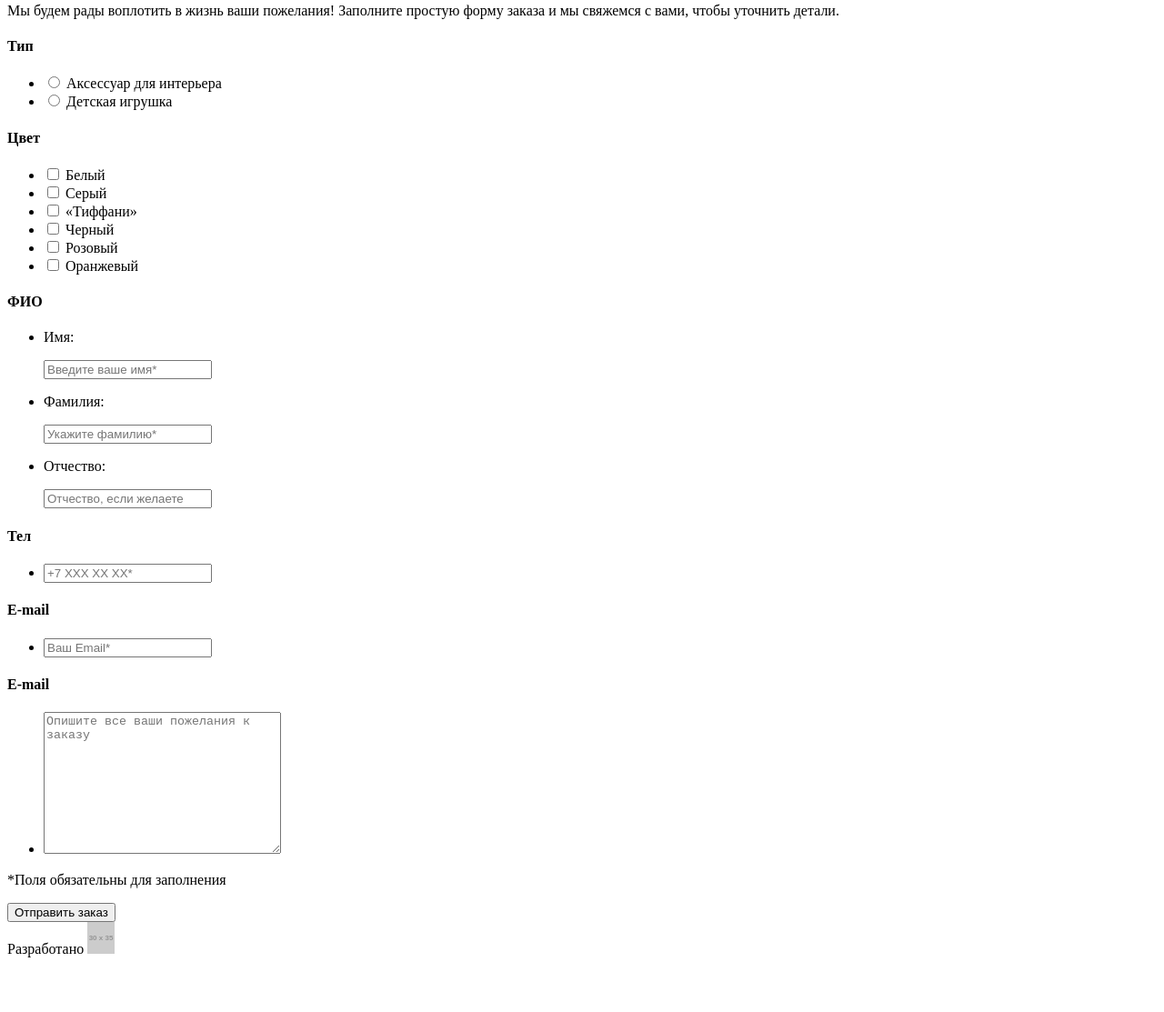
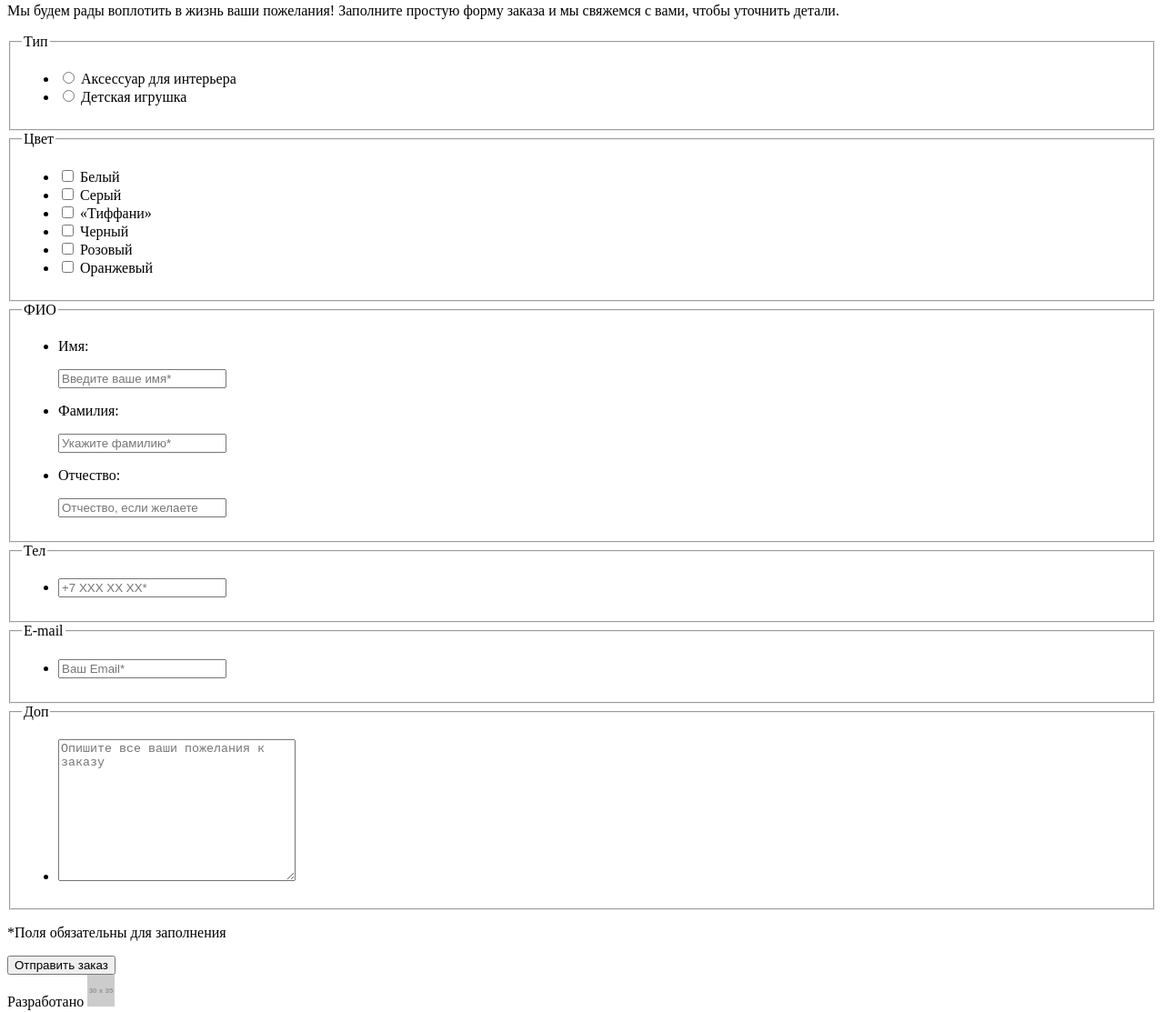
Before and after one commit to AniLiss/122950-mishka, a website: page form.html in a window 1280 px wide. Shown: the part 210-1323 px from the top of the page at 91% size. Before the commit the page ends 1271 px from the top, so only its background shows below. Drawn offline with Linux system fonts and the light colour scheme; placeholder pictures from the web are drawn by us.

Commit message:
fixed mistakes

```diff
--- a/form.html
+++ b/form.html
@@ -34,8 +34,8 @@
   <div class="container">
     <form class="catalog-form">
 
-      <section class="catalog-form__section catalog-form-section">
-        <h4 class="catalog-form-section__title">Тип</h4>
+      <fieldset class="catalog-form__section catalog-form-section">
+        <legend class="catalog-form-section__title">Тип</legend>
 
         <ul class="catalog-form-section__option-list">
           <li class="catalog-form-section__option">
@@ -47,10 +47,10 @@
             <label for="toy">Детская игрушка</label>
           </li>
         </ul>
-      </section>
+      </fieldset>
 
-      <section class="catalog-form__section catalog-form-section">
-        <h4 class="catalog-form-section__title">Цвет</h4>
+      <fieldset class="catalog-form__section catalog-form-section">
+        <legend class="catalog-form-section__title">Цвет</legend>
 
         <ul class="catalog-form-section__option-list">
           <li class="catalog-form-section__option">
@@ -78,23 +78,23 @@
             <label for="orange">Оранжевый</label>
           </li>
         </ul>
-      </section>
+      </fieldset>
 
-      <section class="catalog-form__section catalog-form-section">
-        <h4 class="catalog-form-section__title">ФИО</h4>
+      <fieldset class="catalog-form__section catalog-form-section">
+        <legend class="catalog-form-section__title">ФИО</legend>
 
         <ul class="catalog-form-section__option-list">
           <li class="catalog-form-section__option">
             <p>
               <label for="name">Имя:</label>
             </p>
-            <input id="name" type="text" name="name" placeholder="Введите ваше имя*" >
+            <input id="name" type="text" name="name" placeholder="Введите ваше имя*" required>
           </li>
           <li class="catalog-form-section__option">
             <p>
               <label for="last-name">Фамилия:</label>
             </p>
-            <input id="last-name" type="text" name="last-name" placeholder="Укажите фамилию*" >
+            <input id="last-name" type="text" name="last-name" placeholder="Укажите фамилию*" required>
           </li>
           <li class="catalog-form-section__option">
             <p>
@@ -103,41 +103,41 @@
             <input id="middle-name" type="text" name="middle-name" placeholder="Отчество, если желаете" >
           </li>
         </ul>
-      </section>
+      </fieldset>
 
-      <section class="catalog-form__section catalog-form-section">
-        <h4 class="catalog-form-section__title">Тел</h4>
+      <fieldset class="catalog-form__section catalog-form-section">
+        <legend class="catalog-form-section__title">Тел</legend>
 
         <ul class="catalog-form-section__option-list">
           <li class="catalog-form-section__option">
-            <input type="number" name="tel" placeholder="+7 ХХХ ХХ ХХ*" pattern="+7 [0-9]{3} [0-9]{2} [0-9]{2}">
+            <input type="tel" name="tel" placeholder="+7 ХХХ ХХ ХХ*" pattern="+7 [0-9]{3} [0-9]{2} [0-9]{2}" required>
           </li>
         </ul>
-      </section>
+      </fieldset>
 
-      <section class="catalog-form__section catalog-form-section">
-        <h4 class="catalog-form-section__title">E-mail</h4>
+      <fieldset class="catalog-form__section catalog-form-section">
+        <legend class="catalog-form-section__title">E-mail</legend>
 
         <ul class="catalog-form-section__option-list">
           <li class="catalog-form-section__option">
-            <input type="email" name="email" placeholder="Ваш Email*">
+            <input type="email" name="email" placeholder="Ваш Email*" required>
           </li>
         </ul>
-      </section>
+      </fieldset>
 
-      <section class="catalog-form__section catalog-form-section">
-        <h4 class="catalog-form-section__title">E-mail</h4>
+      <fieldset class="catalog-form__section catalog-form-section">
+        <legend class="catalog-form-section__title">Доп</legend>
 
         <ul class="catalog-form-section__option-list">
           <li class="catalog-form-section__option">
             <textarea name="extra-info" cols="30" rows="10" placeholder="Опишите все ваши пожелания к заказу"></textarea>
           </li>
         </ul>
-      </section>
+      </fieldset>
 
       <p class="catalog-form__prompt">*Поля обязательны для заполнения</p>
 
-      <button class="btn">Отправить заказ</button>
+      <button action="https://echo.htmlacademy.ru/" method="post" class="btn">Отправить заказ</button>
     </form>
   </div>
 </main>
```
Also changed, not shown: index.html (+8 -8 lines).
